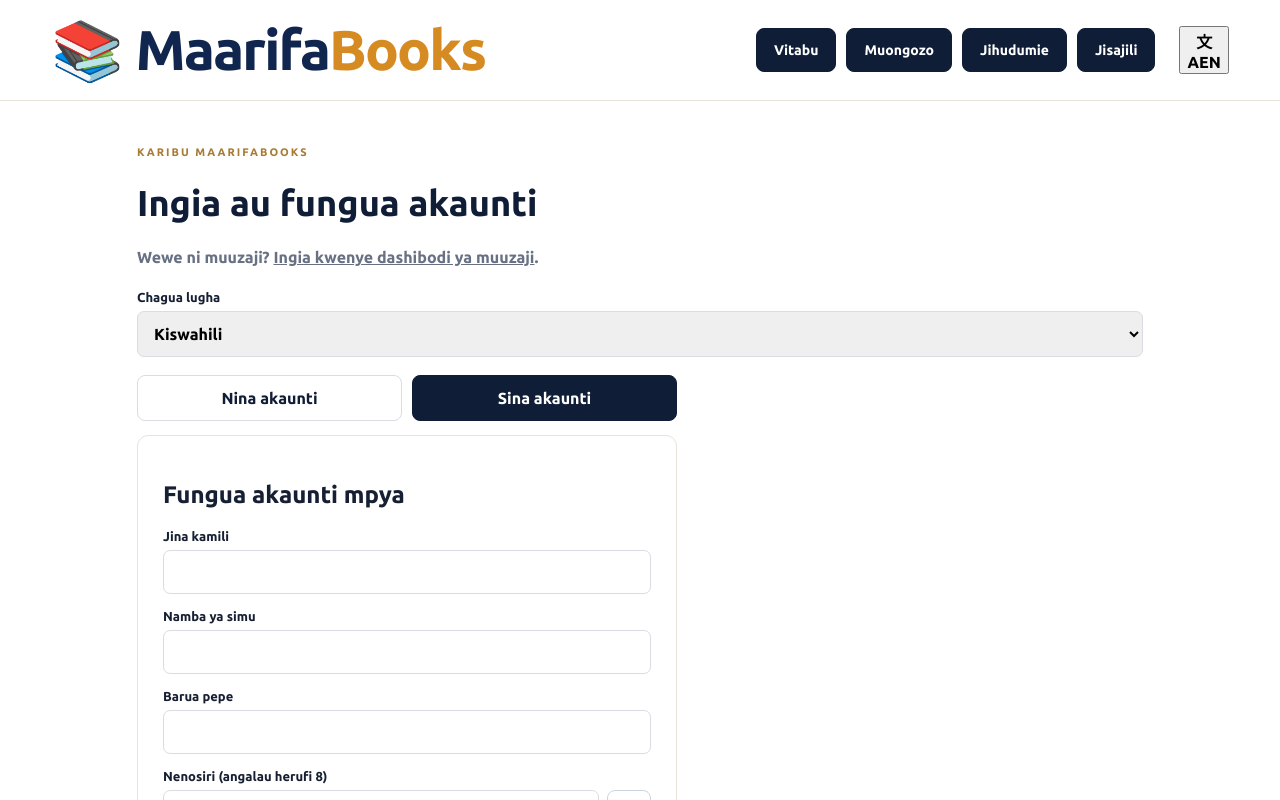
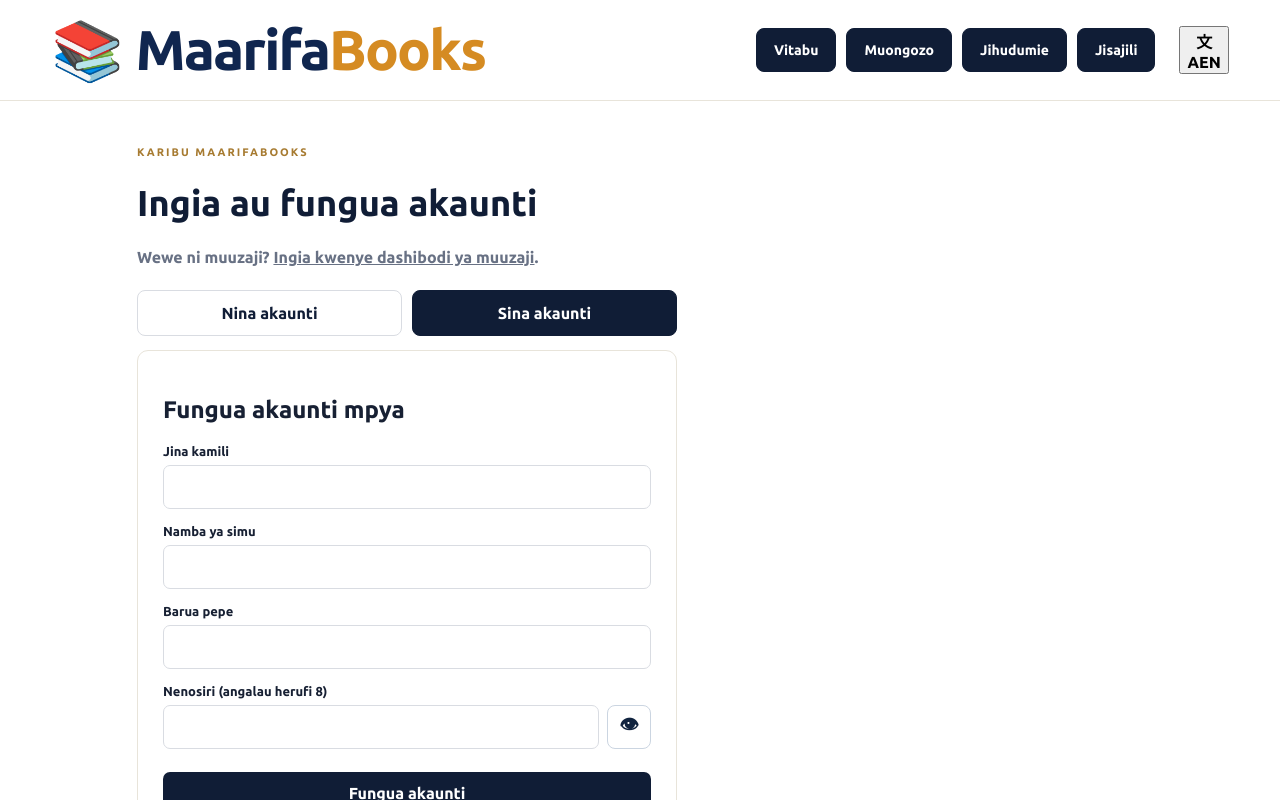
Before and after one commit to baruatata/Maarifa-books, a Next.js app: page /ingia in a window 1280 px wide. Shown: the top 800 px of the page. Built offline with nearby package versions, Linux system fonts and the light colour scheme; no server answers.

Commit message:
Use global language setting in account forms

```diff
--- a/components/auth-forms.tsx
+++ b/components/auth-forms.tsx
@@ -3,11 +3,11 @@
 import { useState } from "react";
 import { signIn, signUp } from "@/app/auth/actions";
 import { PasswordField } from "@/components/password-field";
+import { useLanguage } from "@/components/language-provider";
 
 export function AuthForms({ error, success, next }: { error?: string; success?: string; next?: string }) {
-  const [language, setLanguage] = useState<"sw" | "en">("sw");
+  const { language, en } = useLanguage();
   const [mode, setMode] = useState<"login" | "signup">("signup");
-  const en = language === "en";
 
   const optionStyle = (active: boolean) => ({
     flex: 1,
@@ -22,24 +22,12 @@ export function AuthForms({ error, success, next }: { error?: string; success?:
   });
 
   return <section>
-    <div className="field language-choice">
-      <label htmlFor="auth-language">{en ? "Choose language" : "Chagua lugha"}</label>
-      <select id="auth-language" value={language} onChange={e => setLanguage(e.target.value as "sw" | "en")}>
-        <option value="sw">Kiswahili</option><option value="en">English</option>
-      </select>
-    </div>
     {error && <p className="message" role="alert">{error}</p>}
     {success && <p className="notice" role="status">{en ? "Check your email to confirm your account." : success}</p>}
-
     <div role="group" aria-label={en ? "Choose account action" : "Chagua huduma ya akaunti"} style={{ display: "flex", gap: 10, margin: "18px 0 14px", maxWidth: 540 }}>
-      <button type="button" aria-pressed={mode === "login"} onClick={() => setMode("login")} style={optionStyle(mode === "login")}>
-        {en ? "I have an account" : "Nina akaunti"}
-      </button>
-      <button type="button" aria-pressed={mode === "signup"} onClick={() => setMode("signup")} style={optionStyle(mode === "signup")}>
-        {en ? "I don't have an account" : "Sina akaunti"}
-      </button>
+      <button type="button" aria-pressed={mode === "login"} onClick={() => setMode("login")} style={optionStyle(mode === "login")}>{en ? "I have an account" : "Nina akaunti"}</button>
+      <button type="button" aria-pressed={mode === "signup"} onClick={() => setMode("signup")} style={optionStyle(mode === "signup")}>{en ? "I don't have an account" : "Sina akaunti"}</button>
     </div>
-
     {mode === "login" ? (
       <form className="panel form" action={signIn} aria-label={en ? "Login form" : "Fomu ya kuingia"}>
         <input type="hidden" name="next" value={next || ""}/>
```
